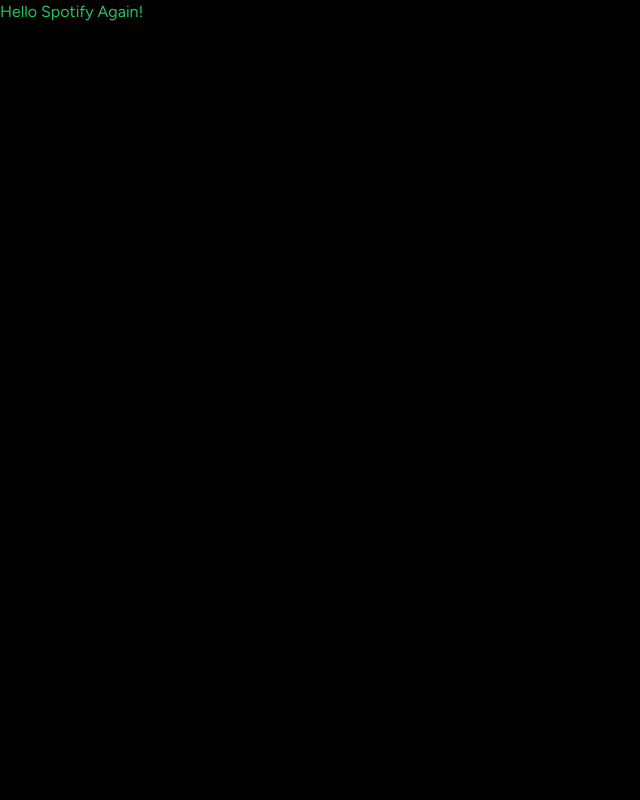
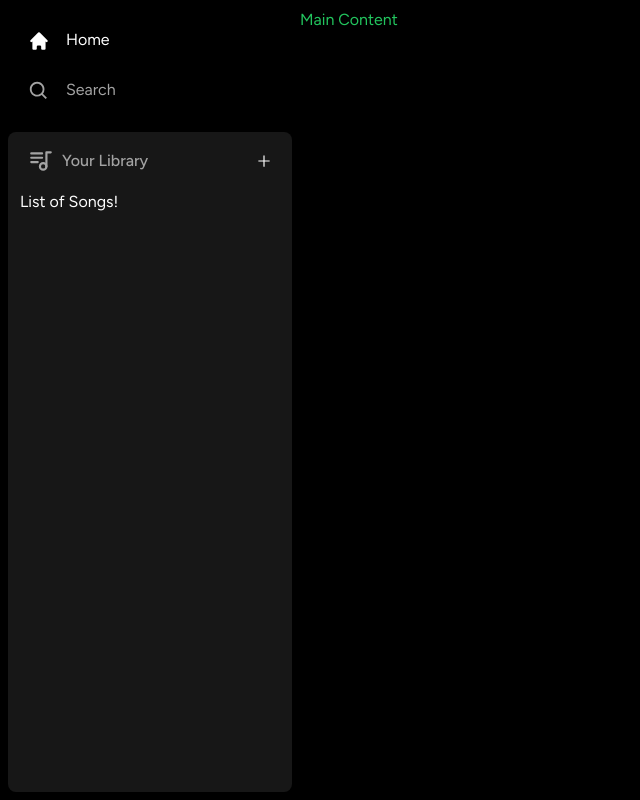
Before and after one commit to kartik-narang007/spotify-clone, a Next.js app: page / in a window 1280 px wide. Shown: the whole page, without its empty margins (0-640 px from the left). Built offline with nearby package versions, Linux system fonts and the light colour scheme.

Commit message:
Sidebar Ui Created

```diff
--- a/app/(site)/page.tsx
+++ b/app/(site)/page.tsx
@@ -2,6 +2,6 @@
 
 export default function Home() {
   return (
-      <div className="text-green-500">Hello Spotify Again!</div>
+      <div className="text-green-500">Main Content</div>
   );
 }
--- a/app/layout.tsx
+++ b/app/layout.tsx
@@ -1,7 +1,7 @@
 import type { Metadata } from "next";
 import { Figtree } from "next/font/google";
 import "./globals.css";
-
+import Sidebar from "@/components/Sidebar";
 const font = Figtree({ subsets: ["latin"] });
 
 export const metadata: Metadata = {
@@ -16,7 +16,7 @@
 }>) {
   return (
     <html lang="en">
-      <body className={font.className}>{children}</body>
+      <body className={font.className}><Sidebar>{children}</Sidebar></body>
     </html>
   );
 }
--- /dev/null
+++ b/components/Box.tsx
@@ -0,0 +1,24 @@
+import { twMerge } from "tailwind-merge";
+
+interface BoxProps {
+  children: React.ReactNode;
+  className?: string;
+}
+
+const Box: React.FC<BoxProps> = ({ children, className }) => {
+  return (
+    <div
+      className={twMerge(
+        `bg-neutral-900
+  rounded-lg
+  h-fit
+  w-full`,
+        className
+      )}
+    >
+      {children}
+    </div>
+  );
+};
+
+export default Box;
--- /dev/null
+++ b/components/Library.tsx
@@ -0,0 +1,40 @@
+import { AiOutlinePlus } from "react-icons/ai";
+import { TbPlaylist } from "react-icons/tb";
+
+const Library = () => {
+  const onClick = () => {
+    // Handle upload later
+  };
+
+  return (
+    <div className="flex flex-col">
+      <div className="flex items-center justify-between px-5 pt-4">
+        <div className="inline-flex items-center gap-x-2">
+          <TbPlaylist size={26} className="text-neutral-400" />
+          <p
+            className="
+          text-neutral-400
+          font-medium
+          text-md
+          "
+          >
+            {" "}
+            Your Library
+          </p>
+        </div>
+        <AiOutlinePlus
+          onClick={onClick}
+          className="
+        text-neutral-400
+        cursor-pointer
+        hover: text-white
+        transition
+        "
+        />
+      </div>
+      <div className="flex flex-col gap-y-2 mt-4 px-3">List of Songs!</div>
+    </div>
+  );
+};
+
+export default Library;
--- /dev/null
+++ b/components/Sidebar.tsx
@@ -0,0 +1,50 @@
+"use client";
+
+import { usePathname } from "next/navigation";
+import { useMemo } from "react";
+import { BiSearch } from "react-icons/bi";
+import { HiHome } from "react-icons/hi";
+import Box from "./Box";
+import SidebarItem from "./SidebarItem";
+import Library from "./Library";
+
+interface SidebarProps {
+  children: React.ReactNode;
+}
+
+const Sidebar: React.FC<SidebarProps> = ({ children }) => {
+  const pathname = usePathname();
+
+  const routes = useMemo(
+    () => [
+      {
+        icon: HiHome,
+        label: "Home",
+        active: pathname !== "/search",
+        href: "/",
+      },
+      {
+        icon: BiSearch,
+        label: "Search",
+        active: pathname === "/search",
+        href: "search",
+      },
+    ],
+    [pathname]
+  );
+
+  return (
+    <div className="flex h-full">
+      <div className="hidden md:flex flex-col gap-y-2 bg-black h-full w-[300px] p-2">
+        <div className="flex flex-col gap-y-4 px-5 py-4">
+          {routes.map((item) => (
+            <SidebarItem key={item.label} {...item} />
+          ))}
+        </div>
+        <Box className="overflow-y-auto h-full"><Library/></Box>
+      </div>
+      <main className="h-full flex-1 overflow-y-auto py-2">{children}</main>
+    </div>
+  );
+};
+export default Sidebar;
--- /dev/null
+++ b/components/SidebarItem.tsx
@@ -0,0 +1,45 @@
+import Link from "next/link";
+import { IconType } from "react-icons";
+import { twMerge } from "tailwind-merge";
+
+interface SidebarItemsProps {
+  icon: IconType;
+  label: string;
+  active?: boolean;
+  href: string;
+}
+
+const SidebarItem: React.FC<SidebarItemsProps> = ({
+  icon: Icon,
+  label,
+  active,
+  href,
+}) => {
+  return (
+    <Link
+      href={href}
+      className={twMerge(
+        `
+    flex
+    flex-row
+    h-auto,
+    items-center,
+    w-full
+    gap-x-4
+    font-meduim
+    text-md
+    cursor-pointer
+    hover: text-white
+    transition
+    text-neutral-400
+    py-1
+    `,
+        active && "text-white"
+      )}
+    >
+      <Icon size={26} />
+      <p className="truncate w-full">{label}</p>
+    </Link>
+  );
+};
+export default SidebarItem;
```
Also changed, not shown: package.json (+6 -4 lines), 1 other file (tests, documents, lock files or other folders).
